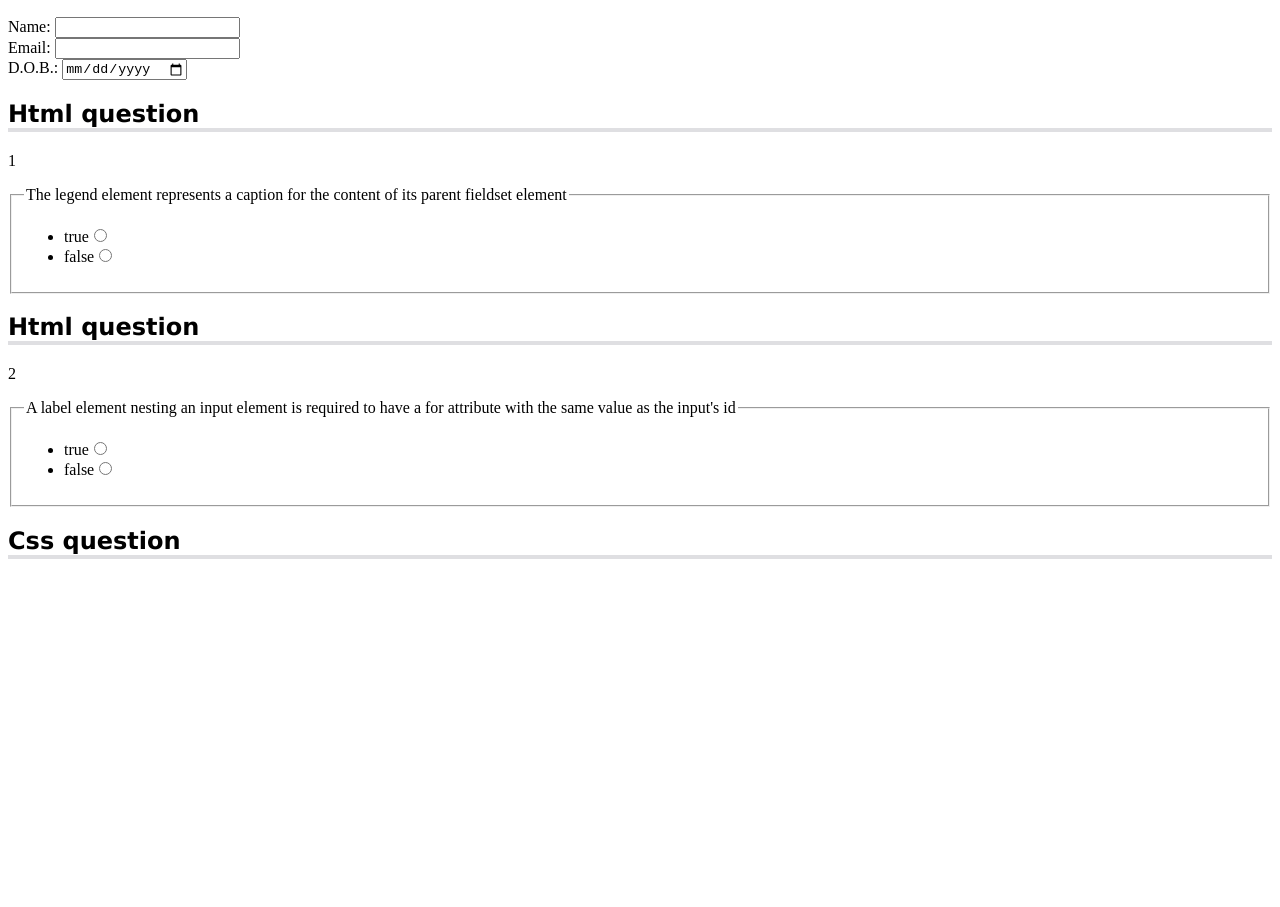
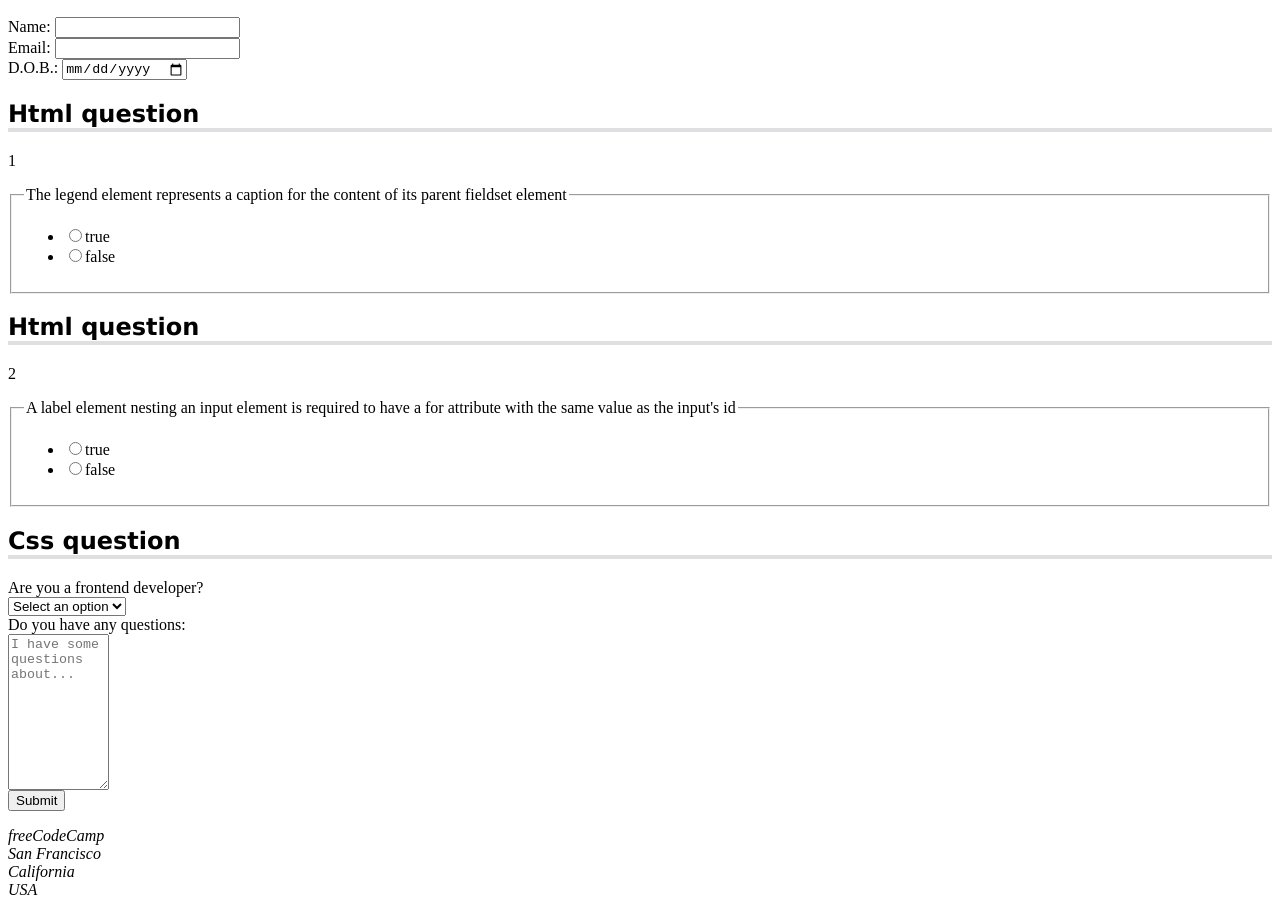
Before and after one commit to Liakos182/FCC_accessibility-_quiz, a plain HTML site: page index.html in a window 1280 px wide. Shown: the part 113-1020 px from the top of the page. Before the commit the page ends 800 px from the top, so only its background shows below. Drawn offline with Linux system fonts and the light colour scheme.

Commit message:
DidTheStepsUpTo44DidCreateTheSecondFormOfTheWebPageLinkingLabelsEtc

```diff
--- a/index.html
+++ b/index.html
@@ -43,21 +43,22 @@
                         <legend >The legend element represents a caption for the content of its
                             parent fieldset element</legend>
                         <ul class="answers-list">
-                                <li><label for="1">true<input id="1" type="radio"></label></li>
-                                <li><label for="2">false<input id="2" type="radio"></label></li>
+                                <li><label for="1"><input id="1" type="radio" value="true" name="qestion1">true</label></li>
+                                <li><label for="2"><input id="2" type="radio" value="false" name="qestion1">false</label></li>
                         </ul>
                     </fieldset>
 
                </div>
-               <section role="region" aria-labelledby="html-questions"><h2 id="html-questions">Html question</h2></section>
+               <section role="region" aria-labelledby="html-questions"><h2 id="html-questions">Html question</h2>
+            </section>
                <div class="question-block">
                 <p>2</p>
                 <fieldset class="question" name="html-question-two">
                     <legend > A label element nesting an input element is required to have a
                         for attribute with the same value as the input's id</legend>
                     <ul class="answers-list">
-                         <li><label for="3">true<input id="3" type="radio"></label></li>
-                         <li><label for="4">false<input id="4" type="radio"></label></li>
+                         <li><label for="3"><input id="3" type="radio" value="true" name="qestion2">true</label></li>
+                         <li><label for="4"><input id="4" type="radio" value="false" name="qestion2">false</label></li>
                     </ul>
 
 
@@ -65,10 +66,34 @@
                </div>
 
 
-                <section role="region" aria-labelledby="css-questions"><h2 id="css-questions">Css question</h2></section>
-
+                <section role="region" aria-labelledby="css-questions"><h2 id="css-questions">Css question</h2>
+                </section>
+                <div class="formrow">
+                    <div class="question-block"><label>Are you a frontend developer? </label>
+                    </div>
+                    <div class="answer">
+                        <select required id="css1" name="css1">
+                            <option value="">Select an option</option>
+                            <option value="yes">Yes</option>
+                            <option value="no">No</option>
+                        </select>
+                    </div>
+                    <div class="question-block"><label for="css2">Do you have any questions:</label></div>
+                    <div class="answer"></div>
+                    <textarea placeholder="I have some questions about..." rows="10" cols="10" id="css2" name="css2"></textarea>
+                </div>
+                <button type="button">Submit</button>
             </form>
         </main>
+        <footer>
+            <address>
+                freeCodeCamp<br />
+                San Francisco<br />
+                California<br />
+                USA
+            </address>
+        </footer>
+
 
     </body>
 </html>
```
